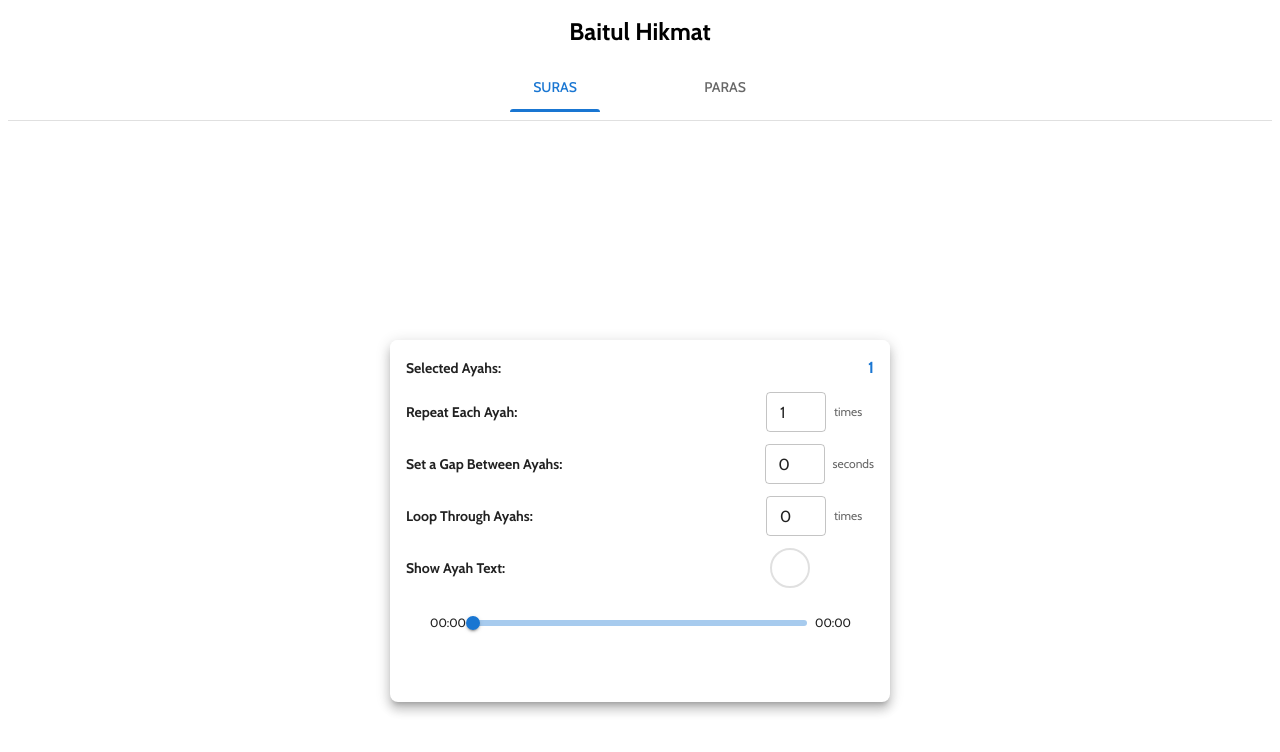
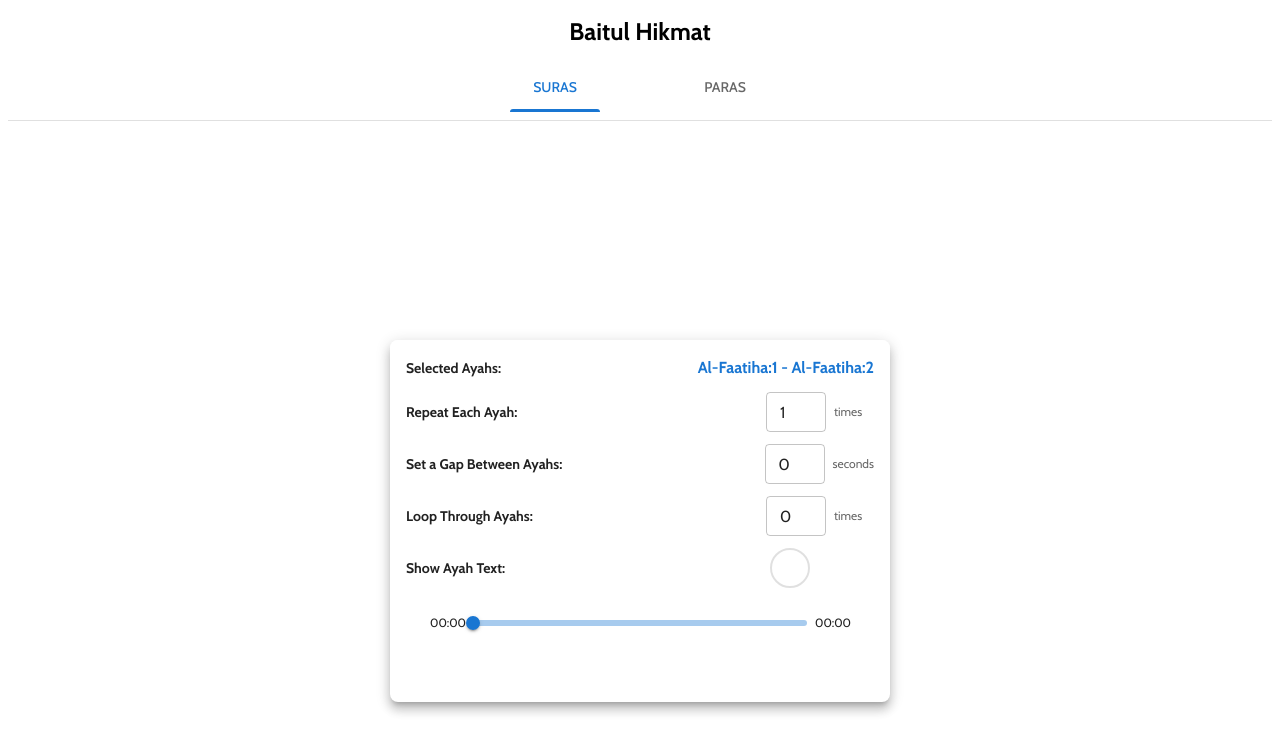
Before and after one commit to aliMujahid/hifz_companion, a React (Vite) app: page /hifz_companion/play in a window 1280 px wide. Shown: the top 752 px of the page. Built offline with nearby package versions, Linux system fonts and the light colour scheme; some icons are missing.

Commit message:
selected ayah text for player

```diff
--- a/src/components/Player.jsx
+++ b/src/components/Player.jsx
@@ -16,6 +16,7 @@ import Tooltip from "@mui/material/Tooltip";
 import NotesIcon from "@mui/icons-material/Notes";
 import NotesOutlinedIcon from "@mui/icons-material/NotesOutlined";
 import CustomTextField from "./playerComponents/CustomTextField";
+import QURAN from "../../indopak-nastaleeq-vers.json";
 
 export default function Player({
   ayahNumberFirst,
@@ -37,6 +38,28 @@ export default function Player({
   const [duration, setDuration] = useState(0);
   const [gapSeconds, setGapSeconds] = useState(0);
   const [repeatCount, setRepeatCount] = useState(1);
+
+  const selectedAyahText = useMemo(() => {
+    let firstAyahSurah =
+      DATA[parseInt(QURAN[ayahNumberFirst].verse_key.split(":")[0], 10) - 1]
+        .englishName;
+    let firstAyahNumber = parseInt(
+      QURAN[ayahNumberFirst].verse_key.split(":")[1]
+    );
+    let lastAyahSurah =
+      DATA[
+        parseInt(
+          QURAN[ayahNumberFirst + totalAyah].verse_key.split(":")[0],
+          10
+        ) - 1
+      ].englishName;
+    let lastAyahNumber = parseInt(
+      QURAN[ayahNumberFirst + totalAyah].verse_key.split(":")[1]
+    );
+    return `${firstAyahSurah + ":" + firstAyahNumber} - ${
+      lastAyahSurah + ":" + lastAyahNumber
+    }`;
+  }, [ayahNumberFirst, totalAyah]);
 
   useEffect(() => {
     setPlayerPageCurrentTrackIndex(currentTrackIndex);
@@ -313,7 +336,7 @@ export default function Player({
           variant="body1"
           sx={{ fontWeight: "bold", color: theme.palette.primary.main }}
         >
-          {totalAyah}
+          {selectedAyahText}
         </Typography>
       </Box>
 
```
